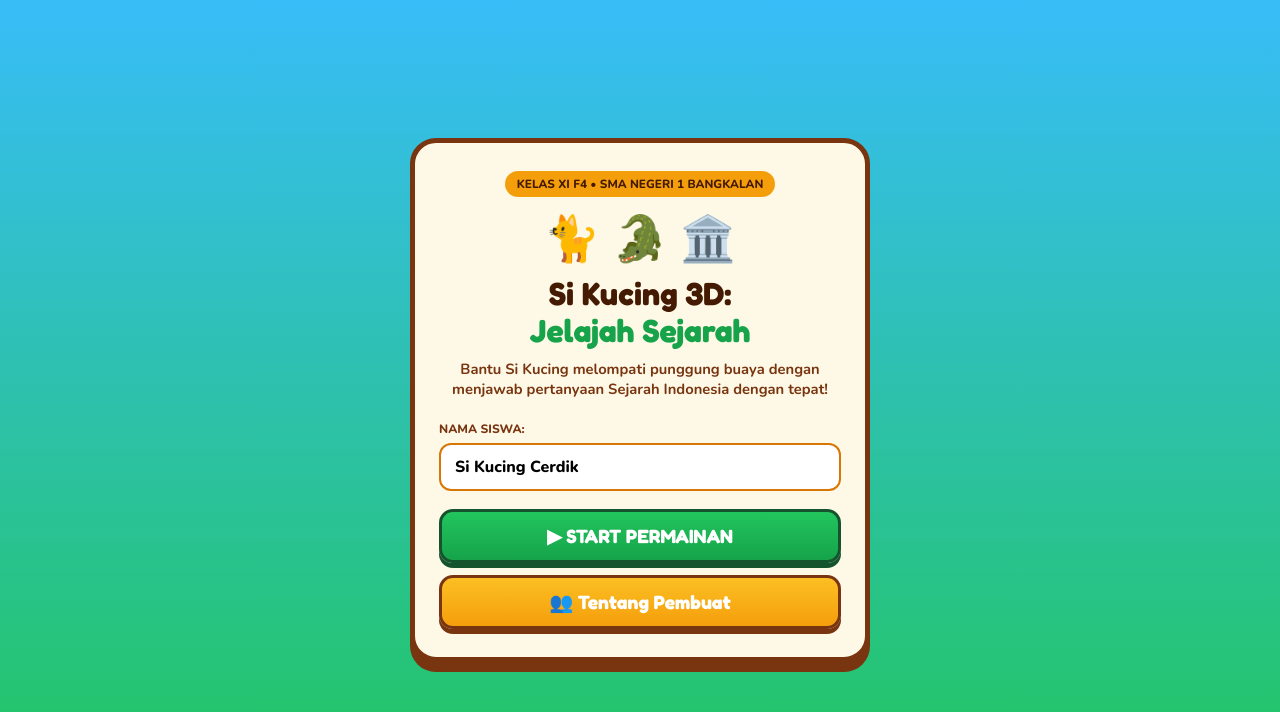
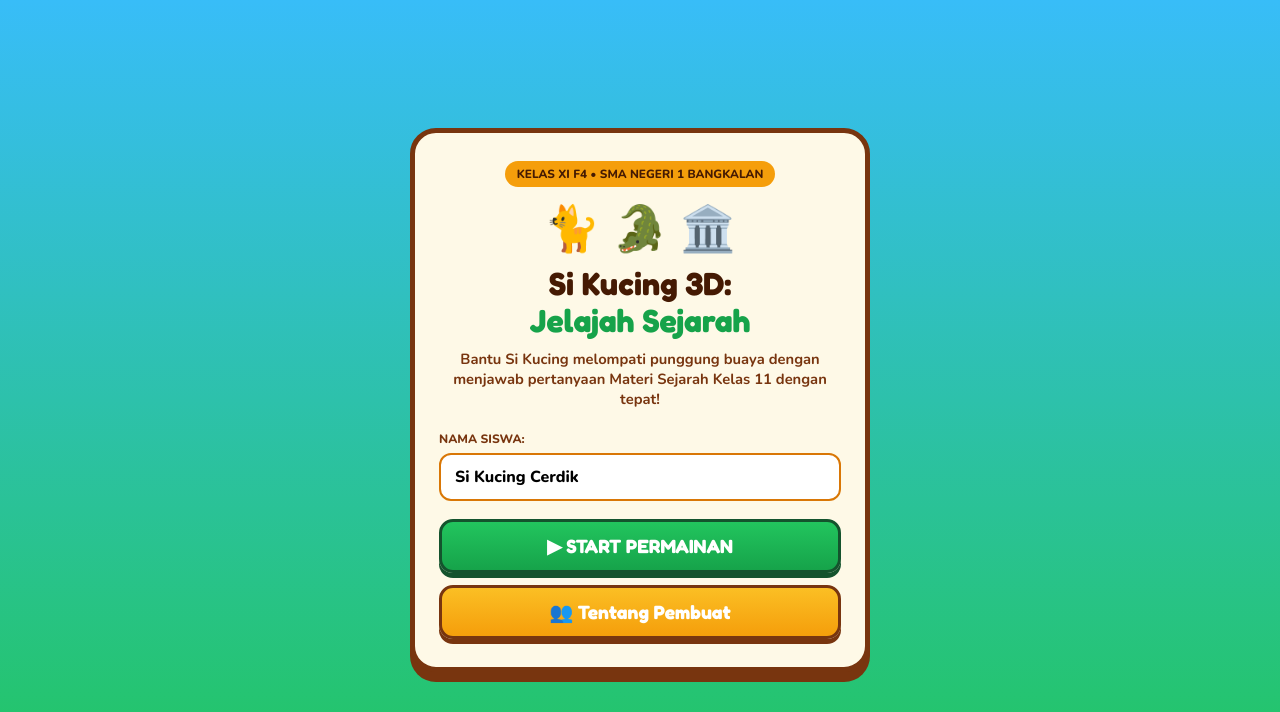
Before and after one commit to XIF4smansaba/Sikucing-Sejarah, a Flask app: page / in a window 1280 px wide. Shown: the top 712 px of the page. Run offline with Flask 3, Linux system fonts and the light colour scheme.

Commit message:
Update start.html

```diff
--- a/templates/start.html
+++ b/templates/start.html
@@ -13,7 +13,7 @@
         <div class="badge-top">KELAS XI F4 • SMA NEGERI 1 BANGKALAN</div>
         <div class="hero-emoji">🐈 🐊 🏛️</div>
         <h1>Si Kucing 3D:<br><span>Jelajah Sejarah</span></h1>
-        <p>Bantu Si Kucing melompati punggung buaya dengan menjawab pertanyaan Sejarah Indonesia dengan tepat!</p>
+        <p>Bantu Si Kucing melompati punggung buaya dengan menjawab pertanyaan Materi Sejarah Kelas 11 dengan tepat!</p>
 
         <div class="name-input-box">
             <label for="inputNama">NAMA SISWA:</label>
```
